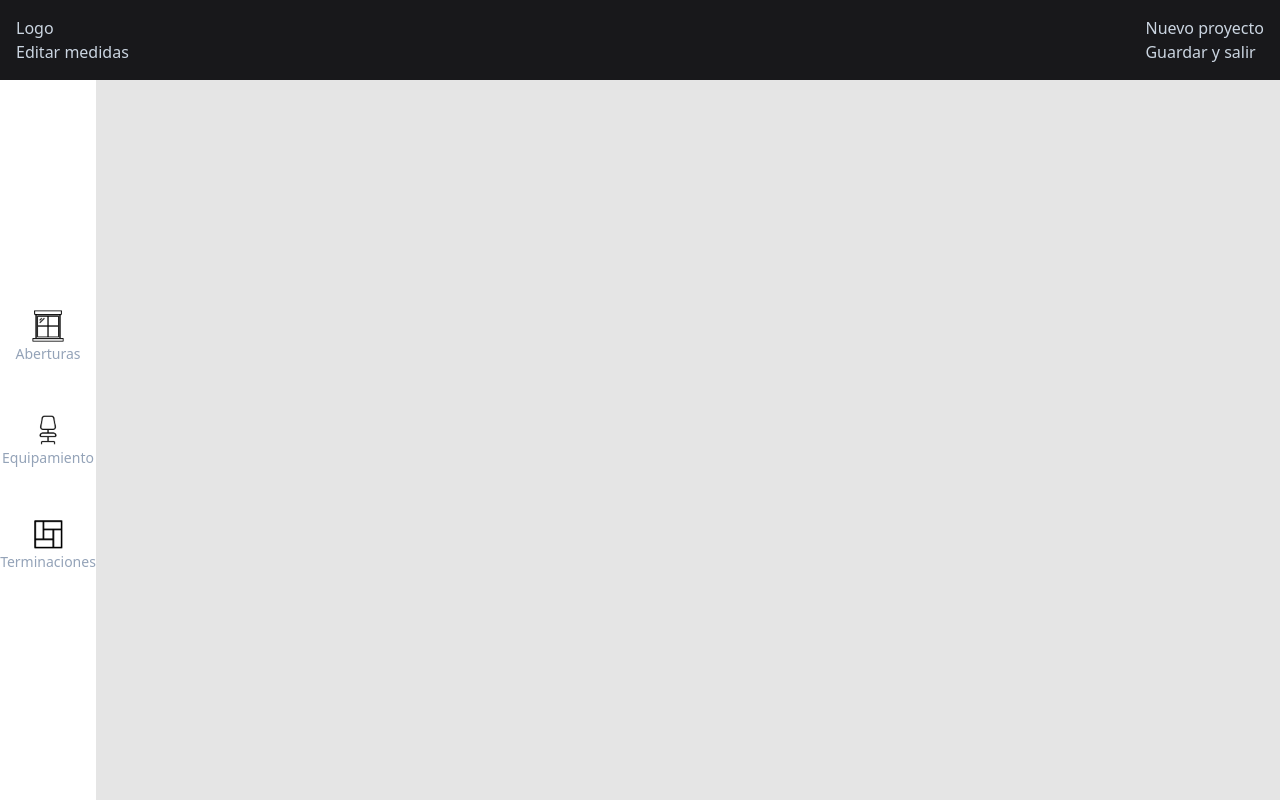
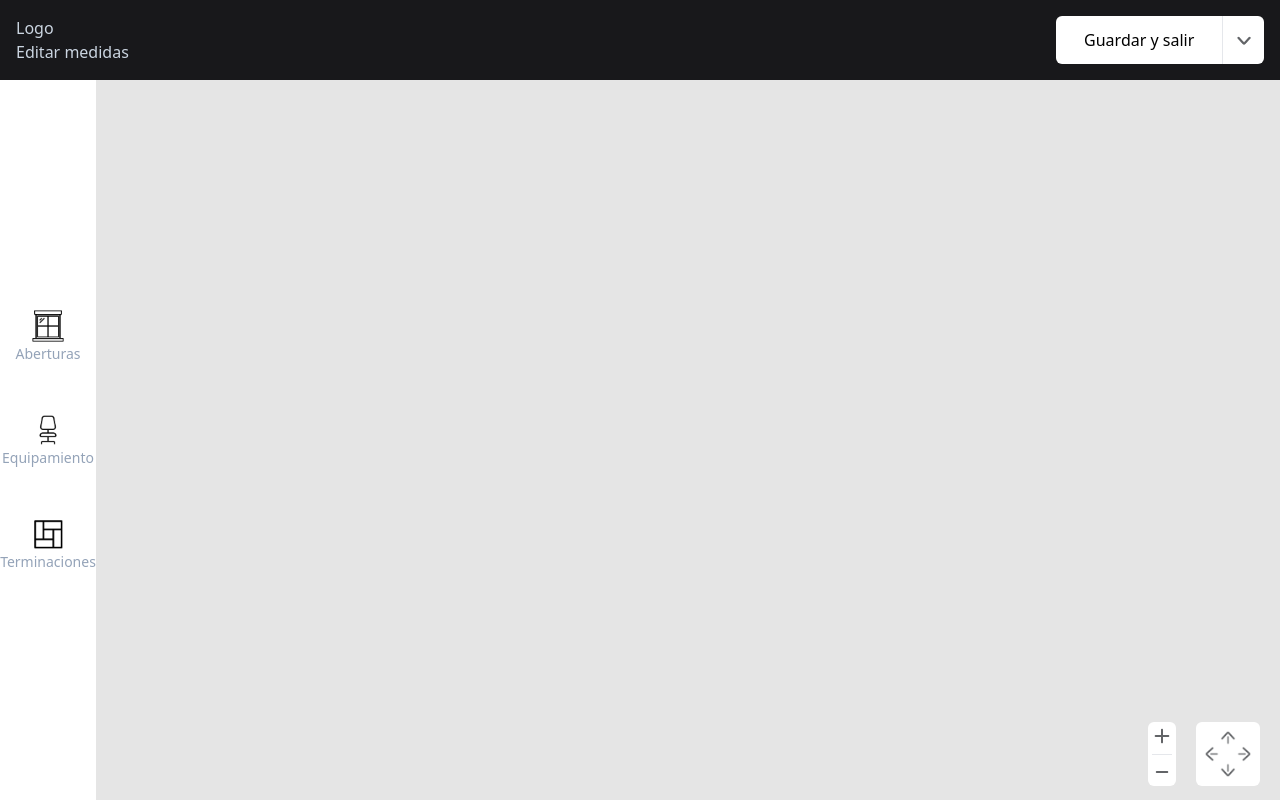
Before and after one commit to ezequiel-fabri/lightit-challenge, a React (Create React App) app: page / in a window 1280 px wide. Built offline with nearby package versions, Linux system fonts and the light colour scheme.

Commit message:
adding explorer buttons, dropdown, and action buttons

```diff
--- a/src/App.js
+++ b/src/App.js
@@ -1,13 +1,9 @@
 import "./index.css";
-import { useContext } from "react";
-import { MainContext } from "./context/MainContext";
 import Header from "./components/Header";
 import SideNav from "./components/SideNav";
 import MainLayout from "./components/MainLayout";
-import Drawer from "./components/Drawer";
 import MainProvider from "./context/MainContext";
 function App() {
-  console.log("render");
   return (
     <MainProvider>
       <Header />
--- a/src/common/NavItem.jsx
+++ b/src/common/NavItem.jsx
@@ -1,6 +1,7 @@
 const NavItem = ({ img, name, isClicked, onClick, ...rest }) => {
   return (
     <div
+      role="button"
       className={`w-full flex flex-col items-center justify-center my-2 cursor-pointer p-4 ${
         isClicked && "bg-neutral-50"
       }`}
--- a/src/components/Drawer.jsx
+++ b/src/components/Drawer.jsx
@@ -1,29 +1,25 @@
 import { useState } from "react";
+import { useMainContext } from "../hooks/useMainContext";
 import Arrow from "../assets/activo.png";
 
 const Button = ({ onClick }) => {
   return (
-    <span
+    <button
       onClick={onClick}
       className="w-7 h-16 -right-7 absolute top-2/4 -translate-y-2/4 bg-neutral-50 rounded-r-lg flex items-center justify-center cursor-pointer"
     >
       <img src={Arrow} className="w-5" />
-    </span>
+    </button>
   );
 };
 
-const Drawer = ({ open = false, onToggle, onClose, children }) => {
-  const [isOpen, setIsOpen] = useState(open);
-  const openDialog = typeof onToggle === "function" ? open : isOpen;
+const Drawer = ({ onClose = () => null, children }) => {
+  // onToggle and onClose functions are optional since the component doesn't need to be controlled
+  const { openDialog, handleClose } = useMainContext();
 
-  const handleClick = () => {
-    setIsOpen((prevValue) => !prevValue);
-  };
-
-  const handleToggle = () => {
-    if (openDialog) onClose();
-    if (typeof onToggle === "function") onToggle();
-    else handleClick();
+  const handleCloseDialog = () => {
+    handleClose();
+    onClose();
   };
 
   return (
@@ -33,7 +29,7 @@ const Drawer = ({ open = false, onToggle, onClose, children }) => {
       }`}
     >
       {children}
-      {openDialog && <Button onClick={handleToggle} />}
+      {openDialog && <Button onClick={handleCloseDialog} />}
     </div>
   );
 };
--- a/src/components/Header.jsx
+++ b/src/components/Header.jsx
@@ -1,4 +1,16 @@
+import { useState } from "react";
+import { dropdownOptions } from "../constants";
+import Chevron from "../assets/activo.png";
+
 const Header = () => {
+  const [openMenu, setOpenMenu] = useState(false);
+  const [optionSelected, setOptionSelected] = useState(dropdownOptions[0].name);
+
+  const handleSelect = (option) => {
+    setOpenMenu(false);
+    setOptionSelected(option);
+  };
+
   return (
     <div className="bg-zinc-900 w-full h-20">
       <div className="container md mx-auto flex justify-between p-4">
@@ -6,9 +18,29 @@ const Header = () => {
           <div className="logo">Logo</div>
           <div className="edit">Editar medidas</div>
         </div>
-        <div className="flex-none text-slate-300">
-          <div className="new">Nuevo proyecto</div>
-          <div className="edit">Guardar y salir</div>
+        <div className="flex rounded-md justify-between bg-white divide-x w-52 relative">
+          <div className="flex items-center justify-center px-2 basis-4/5">
+            {optionSelected}
+          </div>
+          <button
+            className="flex items-center justify-center basis-1/5 cursor-pointer"
+            onClick={() => setOpenMenu((prevValue) => !prevValue)}
+          >
+            <img src={Chevron} alt="view-options" className="-rotate-90 w-4" />
+          </button>
+          {openMenu && (
+            <div className="grid grid-cols-1 divide-y absolute left-0 right-0 top-[110%] bg-white rounded-b-md">
+              {dropdownOptions.map((option) => (
+                <div
+                  className="p-2 cursor-pointer"
+                  key={option.name}
+                  onClick={() => handleSelect(option.name)}
+                >
+                  {option.name}
+                </div>
+              ))}
+            </div>
+          )}
         </div>
       </div>
     </div>
--- a/src/components/MainLayout.jsx
+++ b/src/components/MainLayout.jsx
@@ -1,5 +1,57 @@
+import { useMainContext } from "../hooks/useMainContext";
+import PlusIcon from "../assets/plus.png";
+import MinusIcon from "../assets/minus.png";
+import ArrowIcon from "../assets/Flecha.png";
+const Actions = () => {
+  return (
+    <div className={`container absolute top-5 right-5 flex justify-end`}>
+      <button className="bg-white p-2 rounded-lg w-24 mr-4">Fijar</button>
+      <button className="bg-white p-2 rounded-lg w-24">Borrar</button>
+    </div>
+  );
+};
+
+const Arrow = ({ position, rotate }) => {
+  return (
+    <button className="flex basis-1/2 relative">
+      <span className={`w-4 absolute ${position}`}>
+        <img src={ArrowIcon} alt="go" className={rotate} />
+      </span>
+    </button>
+  );
+};
+
+const Explorer = () => {
+  return (
+    <div className="container flex fixed bottom-3.5 right-5 justify-end">
+      <div className="w-7 h-16 bg-white flex flex-col items-center justify-between rounded-md p-1">
+        <span>
+          <img src={MinusIcon} alt="less" />
+        </span>
+        <hr className="w-full" />
+        <span>
+          <img src={PlusIcon} alt="more" />
+        </span>
+      </div>
+      <div className="flex w-16 h-16 bg-white rounded-md ml-5 flex-wrap">
+        <Arrow position="-right-2 top-2" />
+        <Arrow position="-bottom-2 left-2" rotate="rotate-90" />
+        <Arrow position="-top-2 right-2" rotate="-rotate-90" />
+        <Arrow position="-left-2 top-2" rotate="rotate-180" />
+      </div>
+    </div>
+  );
+};
+
 const MainLayout = ({ children }) => {
-  return <div className="w-full pl-24">{children}</div>;
+  const { openDialog } = useMainContext();
+  return (
+    <div className="w-full pl-24 relative">
+      <Explorer />
+      {openDialog && <Actions />}
+      {children}
+    </div>
+  );
 };
 
 export default MainLayout;
--- a/src/components/MenuSection.jsx
+++ b/src/components/MenuSection.jsx
@@ -6,9 +6,11 @@ import Category from "../common/Category";
 const MenuSection = ({ category = "Aberturas" }) => {
   const [data, isLoading] = useFetch(category, []);
   const [currentCategory, setCurrenCategory] = useState({});
+  const resetCategory = () => setCurrenCategory({});
 
   useEffect(() => {
-    setCurrenCategory({});
+    // reset current selected category if user selects another item in the menu
+    resetCategory();
   }, [category]);
 
   if (currentCategory.name)
@@ -16,7 +18,8 @@ const MenuSection = ({ category = "Aberturas" }) => {
       <Visualizer
         items={currentCategory.items}
         title={currentCategory.name}
-        onBack={() => setCurrenCategory({})}
+        // fired when user click on breadcrumb
+        onBack={resetCategory}
         category={category}
       />
     );
--- a/src/components/SideNav.jsx
+++ b/src/components/SideNav.jsx
@@ -1,15 +1,17 @@
 import { useState } from "react";
 import { menu } from "../constants";
+import { useMainContext } from "../hooks/useMainContext";
 import Drawer from "./Drawer";
 import MenuSection from "./MenuSection";
 import NavItem from "../common/NavItem";
 
 const SideNav = () => {
-  const [open, setOpen] = useState(false);
+  const { openDialog, handleToggle, handleOpen } = useMainContext();
   const [buttonClicked, setButtonClicked] = useState("");
-  const toggleDialog = () => setOpen((prevValue) => !prevValue);
 
-  const onCloseDialog = () => setButtonClicked("");
+  const onCloseDialog = () => {
+    setButtonClicked("");
+  };
 
   return (
     <>
@@ -22,15 +24,15 @@ const SideNav = () => {
               img={navItem.icon}
               isClicked={buttonClicked === navItem.name}
               onClick={() => {
-                setOpen(true);
+                handleOpen();
                 setButtonClicked(navItem.name);
               }}
             />
           ))}
         </nav>
       </div>
-      <Drawer open={open} onToggle={toggleDialog} onClose={onCloseDialog}>
-        {open && <MenuSection category={buttonClicked} />}
+      <Drawer onToggle={handleToggle} onClose={onCloseDialog}>
+        {openDialog && <MenuSection category={buttonClicked} />}
       </Drawer>
     </>
   );
--- a/src/constants/index.js
+++ b/src/constants/index.js
@@ -11,3 +11,9 @@ export const menu = [
   { name: EQUIPAMIENTO, id: 1, icon: Item2 },
   { name: TERMINACIONES, id: 2, icon: Item3 },
 ];
+
+export const dropdownOptions = [
+  { name: "Guardar y salir" },
+  { name: "Salir sin guardar" },
+  { name: "Guardar y continuar" },
+];
--- a/src/context/mainContext.jsx
+++ b/src/context/mainContext.jsx
@@ -1,12 +1,23 @@
-import { createContext, useState } from "react";
+import { createContext, useState, useCallback } from "react";
 
 export const MainContext = createContext();
 
 const MainProvider = ({ children }) => {
-  const [items, setItems] = useState([]);
+  const [openDialog, setOpenDialog] = useState(false);
+
+  const handleClose = useCallback(() => setOpenDialog(false), []);
+  const handleOpen = useCallback(() => setOpenDialog(true), []);
+  const handleToggle = useCallback(
+    () => setOpenDialog((prevValue) => !prevValue),
+    []
+  );
 
   return (
-    <MainContext.Provider value={{ items }}>{children}</MainContext.Provider>
+    <MainContext.Provider
+      value={{ openDialog, handleClose, handleOpen, handleToggle }}
+    >
+      {children}
+    </MainContext.Provider>
   );
 };
 
--- /dev/null
+++ b/src/hooks/useMainContext.js
@@ -0,0 +1,4 @@
+import { useContext } from "react";
+import { MainContext } from "../context/MainContext";
+
+export const useMainContext = () => useContext(MainContext);
```
Also changed, not shown: src/assets/minus.png (renamed from src/assets/+.png), src/assets/plus.png (renamed from public/-.png).
